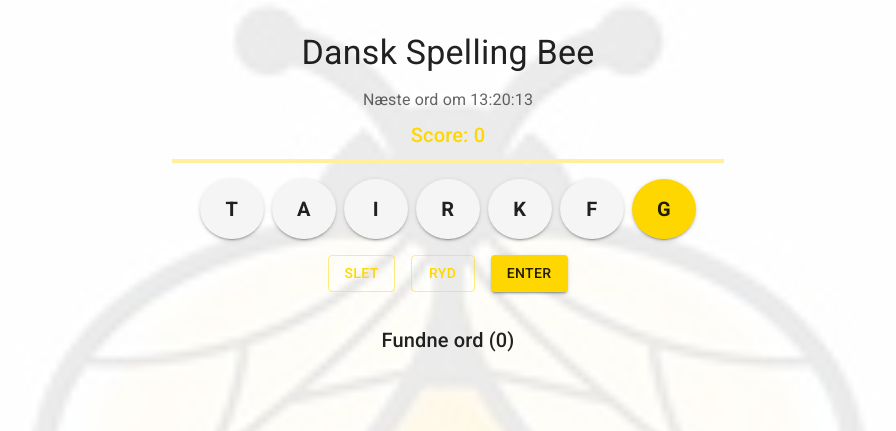
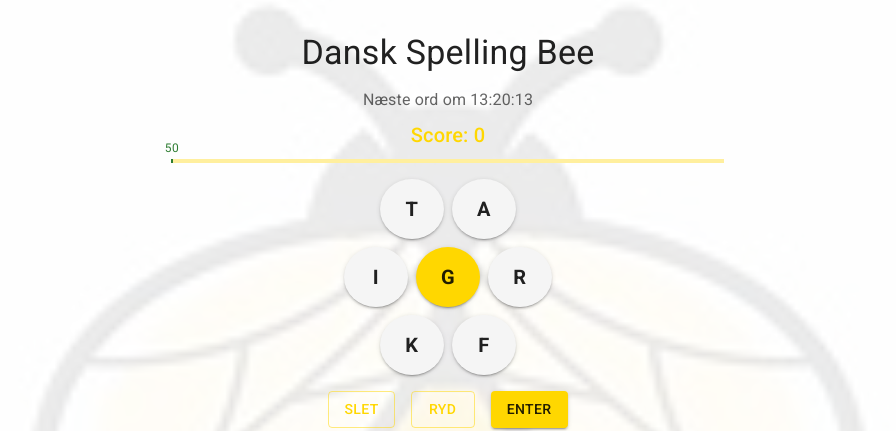
Before and after one commit to tomersagi/dansk_spelling_bee, a React (Vite) app: page / in a window 1280 px wide. Shown: the top 431 px of the page, without its empty margins (192-1088 px from the left). Built offline with nearby package versions, Linux system fonts and the light colour scheme; no server answers.

Commit message:
visual changes to layout

```diff
--- a/src/components/Game.tsx
+++ b/src/components/Game.tsx
@@ -12,6 +12,7 @@ interface GameState {
   score: number;
   pangrams: string[];
   puzzle: Puzzle;
+  highScore: number;
 }
 
 interface WordScore {
@@ -121,10 +122,24 @@ export const Game: React.FC = () => {
     return () => clearInterval(interval);
   }, []);
 
+  // Add function to fetch high score
+  const fetchHighScore = async () => {
+    try {
+      const response = await fetch('/api/todays-high-score');
+      const data = await response.json();
+      return data.highScore;
+    } catch (error) {
+      console.error('Error fetching high score:', error);
+      return 50; // Default fallback
+    }
+  };
+
+  // Modify the initGame function in the useEffect
   useEffect(() => {
     const initGame = async () => {
       try {
         const puzzle = await puzzleGenerator.generateDailyPuzzle();
+        const highScore = await fetchHighScore();
         setGameState({
           centerLetter: puzzle.centerLetter,
           outerLetters: puzzle.outerLetters,
@@ -133,6 +148,7 @@ export const Game: React.FC = () => {
           score: 0,
           pangrams: [],
           puzzle,
+          highScore,
         });
       } catch (error) {
         setMessage({
@@ -281,19 +297,46 @@ export const Game: React.FC = () => {
           <Typography variant="h6" color="primary">
             Score: {gameState.score}
           </Typography>
+          <Box sx={{ position: 'relative', mt: 1 }}>
             <LinearProgress
               variant="determinate"
-            value={(gameState.score / maxPossibleScore) * 100}
+              value={(gameState.score / gameState.highScore) * 100}
               sx={{ mt: 1 }}
             />
+            <Box
+              sx={{
+                position: 'absolute',
+                right: `${(gameState.highScore / gameState.highScore) * 100}%`,
+                top: 0,
+                bottom: 0,
+                width: 2,
+                bgcolor: 'success.main',
+                transform: 'translateX(50%)',
+              }}
+            />
+            <Typography
+              variant="caption"
+              sx={{
+                position: 'absolute',
+                right: `${(gameState.highScore / gameState.highScore) * 100}%`,
+                top: -20,
+                transform: 'translateX(50%)',
+                color: 'success.main',
+              }}
+            >
+              {gameState.highScore}
+            </Typography>
+          </Box>
         </Box>
 
         <Typography variant="h5" sx={{ mb: 2 }}>
           {gameState.currentWord || ' '}
         </Typography>
 
-        <Box sx={{ display: 'flex', justifyContent: 'center', flexWrap: 'wrap', gap: 1, mb: 2 }}>
-          {gameState.outerLetters.map((letter, index) => (
+        <Box sx={{ display: 'flex', flexDirection: 'column', alignItems: 'center', gap: 1, mb: 2 }}>
+          {/* Top row - first two letters */}
+          <Box sx={{ display: 'flex', gap: 1 }}>
+            {gameState.outerLetters.slice(0, 2).map((letter, index) => (
               <Button
                 key={index}
                 variant="contained"
@@ -303,6 +346,18 @@ export const Game: React.FC = () => {
                 {letter}
               </Button>
             ))}
+          </Box>
+
+          {/* Middle row - 2 outer letters + center letter */}
+          <Box sx={{ display: 'flex', gap: 1 }}>
+            <Button
+              variant="contained"
+              onClick={() => handleLetterClick(gameState.outerLetters[2])}
+              sx={outerLetterStyle}
+            >
+              {gameState.outerLetters[2]}
+            </Button>
+
             <Button
               variant="contained"
               onClick={() => handleLetterClick(gameState.centerLetter)}
@@ -310,6 +365,29 @@ export const Game: React.FC = () => {
             >
               {gameState.centerLetter}
             </Button>
+
+            <Button
+              variant="contained"
+              onClick={() => handleLetterClick(gameState.outerLetters[3])}
+              sx={outerLetterStyle}
+            >
+              {gameState.outerLetters[3]}
+            </Button>
+          </Box>
+
+          {/* Bottom row - last two letters */}
+          <Box sx={{ display: 'flex', gap: 1 }}>
+            {gameState.outerLetters.slice(4).map((letter, index) => (
+              <Button
+                key={index + 4}
+                variant="contained"
+                onClick={() => handleLetterClick(letter)}
+                sx={outerLetterStyle}
+              >
+                {letter}
+              </Button>
+            ))}
+          </Box>
         </Box>
 
         <Box sx={{ display: 'flex', justifyContent: 'center', gap: 2, mb: 4 }}>
```
Lines whose indentation alone changed are shown as unchanged.
